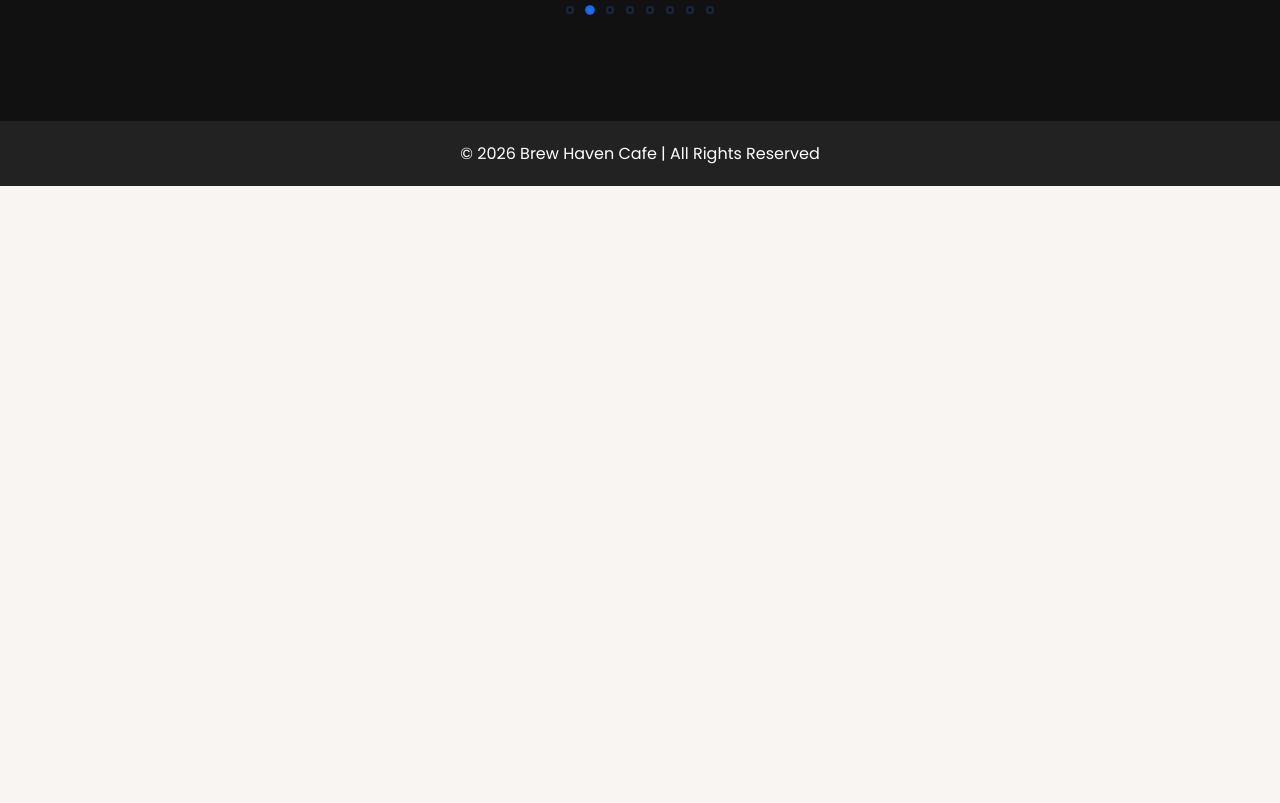
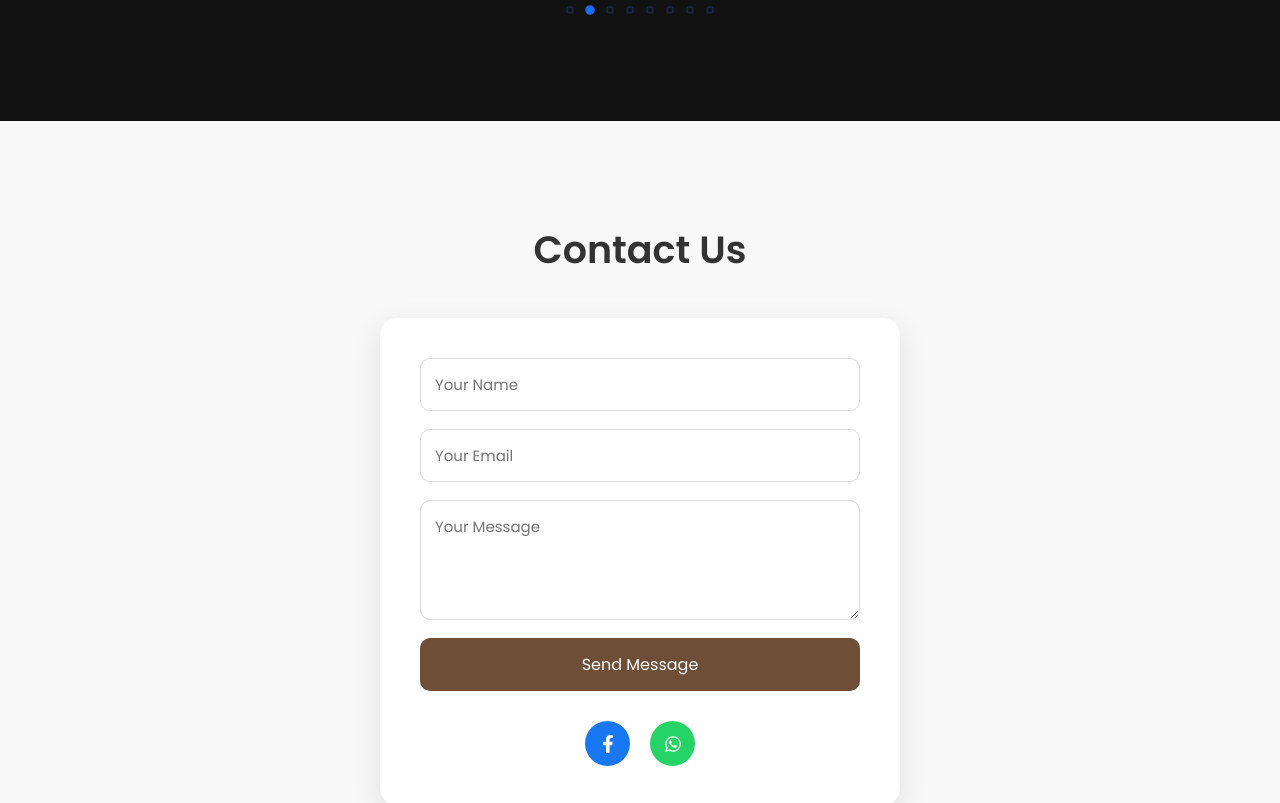
Before and after one commit to lakshitkumarsinghlks02/cafe-website, a React (Create React App) app: page / in a window 1280 px wide. Shown: the part 2000-2803 px from the top of the page. Before the commit the page ends 2186 px from the top, so only its background shows below. Built offline with nearby package versions, Linux system fonts and the light colour scheme.

Commit message:
change some

```diff
--- a/src/pages/Home.js
+++ b/src/pages/Home.js
@@ -1,7 +1,6 @@
+import React, { useRef } from "react";
 import emailjs from "@emailjs/browser";
-import { useRef } from "react";
 import { FaFacebookF, FaWhatsapp } from "react-icons/fa";
-import React from "react";
 import { Helmet } from "react-helmet";
 import { Swiper, SwiperSlide } from "swiper/react";
 import "swiper/css";
@@ -195,7 +194,139 @@ function Home() {
       </section>
 
       {/* CONTACT SECTION */}
-      {/* (rest of your code unchanged) */}
+      <section
+        style={{
+          padding: "100px 10%",
+          background: "#f8f8f8",
+          textAlign: "center"
+        }}
+      >
+        <h2 style={{ fontSize: "38px", marginBottom: "40px" }}>
+          Contact Us
+        </h2>
+
+        <div
+          style={{
+            maxWidth: "520px",
+            margin: "auto",
+            background: "white",
+            padding: "40px",
+            borderRadius: "18px",
+            boxShadow: "0 10px 30px rgba(0,0,0,0.1)"
+          }}
+        >
+          <form
+            ref={form}
+            onSubmit={sendEmail}
+            style={{
+              display: "flex",
+              flexDirection: "column",
+              gap: "18px"
+            }}
+          >
+            <input
+              type="text"
+              name="user_name"
+              placeholder="Your Name"
+              required
+              style={{
+                padding: "14px",
+                borderRadius: "10px",
+                border: "1px solid #ddd",
+                fontSize: "15px"
+              }}
+            />
+
+            <input
+              type="email"
+              name="user_email"
+              placeholder="Your Email"
+              required
+              style={{
+                padding: "14px",
+                borderRadius: "10px",
+                border: "1px solid #ddd",
+                fontSize: "15px"
+              }}
+            />
+
+            <textarea
+              name="message"
+              placeholder="Your Message"
+              required
+              style={{
+                padding: "14px",
+                borderRadius: "10px",
+                border: "1px solid #ddd",
+                height: "120px",
+                fontSize: "15px"
+              }}
+            />
+
+            <button
+              type="submit"
+              style={{
+                padding: "14px",
+                border: "none",
+                borderRadius: "10px",
+                background: "#6f4e37",
+                color: "white",
+                fontSize: "16px",
+                cursor: "pointer",
+                transition: "0.3s"
+              }}
+            >
+              Send Message
+            </button>
+          </form>
+
+          {/* Social Icons */}
+          <div
+            style={{
+              marginTop: "30px",
+              display: "flex",
+              justifyContent: "center",
+              gap: "20px"
+            }}
+          >
+            <a
+              href="https://facebook.com"
+              style={{
+                width: "45px",
+                height: "45px",
+                borderRadius: "50%",
+                background: "#1877f2",
+                display: "flex",
+                alignItems: "center",
+                justifyContent: "center",
+                color: "white",
+                fontSize: "18px",
+                textDecoration: "none"
+              }}
+            >
+              <FaFacebookF />
+            </a>
+
+            <a
+              href="https://wa.me/919999999999"
+              style={{
+                width: "45px",
+                height: "45px",
+                borderRadius: "50%",
+                background: "#25D366",
+                display: "flex",
+                alignItems: "center",
+                justifyContent: "center",
+                color: "white",
+                fontSize: "18px",
+                textDecoration: "none"
+              }}
+            >
+              <FaWhatsapp />
+            </a>
+          </div>
+        </div>
+      </section>
 
     </div>
   );
```
